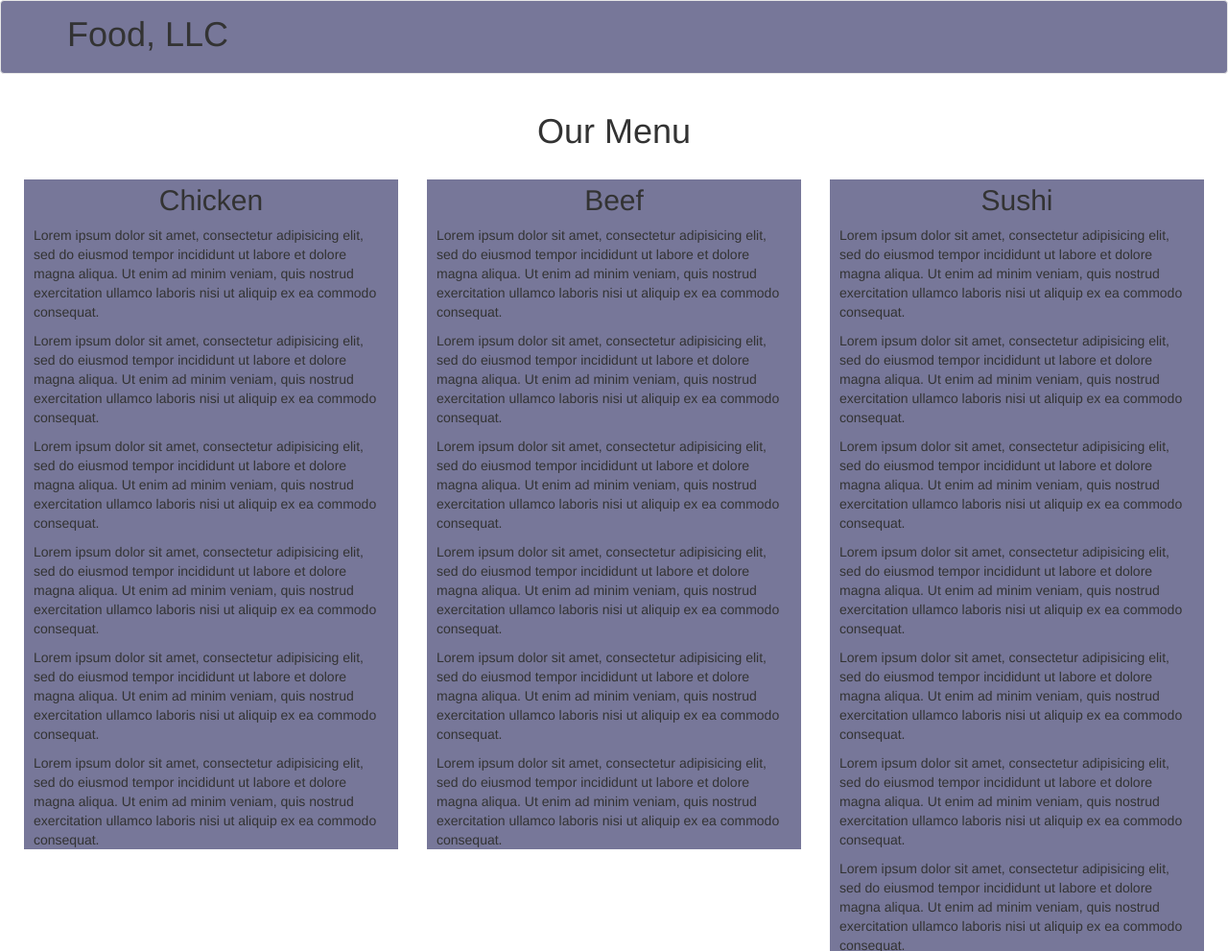
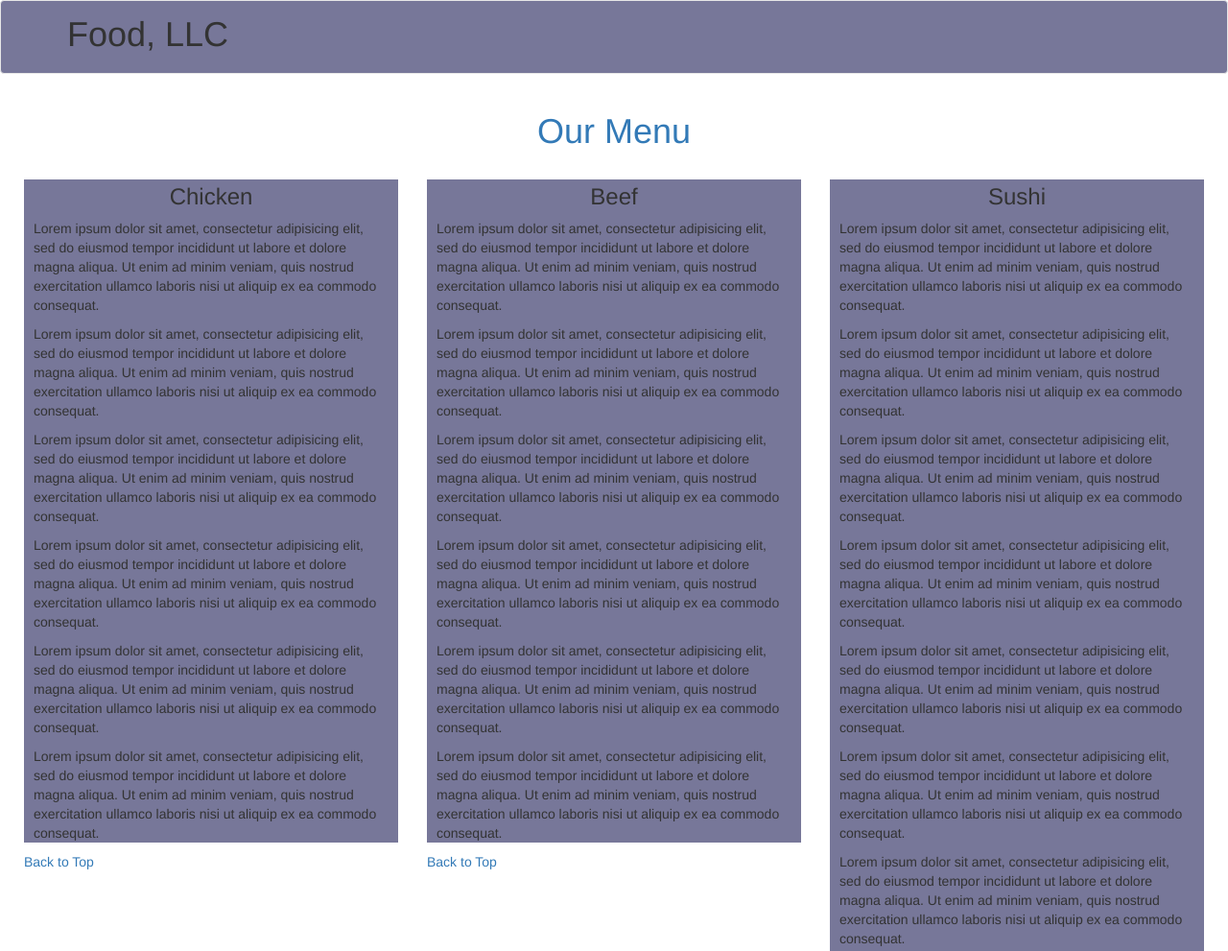
Before and after one commit to kborisov-ignitech/html_css, a plain HTML site: page module3-solution/index.html in a window 1280 px wide. Shown: the top 991 px of the page at 96% size. Drawn offline with Linux system fonts and the light colour scheme.

Commit message:
Module 2 solution (optional)

```diff
--- a/module3-solution/css/style.css
+++ b/module3-solution/css/style.css
@@ -13,10 +13,20 @@
 }
 
 /** MAIN **/
-h2 {
+h3 {
 	text-align: center;
 	padding-top: 5px;
 }
+
+h3 a {
+	color:#333333;
+}
+
+h1 a:hover, h3 a:hover {
+	  text-decoration: none;
+}
+
+
 
 .row{
 	margin: 0 10px 0 10px;
--- a/module3-solution/index.html
+++ b/module3-solution/index.html
@@ -30,24 +30,24 @@
 	<div id="collapsable-nav" class="collapse navbar-collapse">
 	   <ul id="nav-list" class="nav navbar-nav navbar-right visible-xs">
 	    <li>
-	      <a href="#">Chicken</a>
+	      <a href="#chicken">Chicken</a>
 	    </li>
      	<hr>
 	    <li>
-	      <a href="#">Beef</a>
+	      <a href="#beef">Beef</a>
 	    </li>
 	    <hr>
 	    <li>
-	      <a href="#">Sushi</a>
+	      <a href="#sushi">Sushi</a>
 	    </li>
 	  </ul><!-- #nav-list -->
 	</div><!-- .collapse .navbar-collapse -->
 
-	<h1 class="text-center">Our Menu</h1>
+	<h1 class="text-center"><a name="top">Our Menu</a></h1>
 	<div class="row">
-	<div class="col-lg-4 col-md-6 col-sm-12 menuitem">
+	<div class="col-lg-4 col-md-4 col-sm-6 col-xs-12 menuitem">
 		<div class="menu-content">
-			<h2 class="chicken">Chicken</h2>
+			<h3 class="chicken text-center"><a name="chicken">Chicken</a></h3>
 			<p>Lorem ipsum dolor sit amet, consectetur adipisicing elit, sed do eiusmod
 			tempor incididunt ut labore et dolore magna aliqua. Ut enim ad minim veniam,
 			quis nostrud exercitation ullamco laboris nisi ut aliquip ex ea commodo
@@ -73,10 +73,11 @@
 		  	quis nostrud exercitation ullamco laboris nisi ut aliquip ex ea commodo
 		  	consequat.</p>
 		</div>
+		<a href="#top">Back to Top</a>
   	</div>
-	<div class="col-lg-4 col-md-6 col-sm-12 menuitem">
+	<div class="col-lg-4 col-md-4 col-sm-6 col-xs-12 menuitem">
 		<div class="menu-content">
-		  	<h2 class="beef">Beef</h2>
+		  	<h3 class="beef text-center"><a name="beef">Beef</a></h3>
 		  	<p>Lorem ipsum dolor sit amet, consectetur adipisicing elit, sed do eiusmod
 		  	tempor incididunt ut labore et dolore magna aliqua. Ut enim ad minim veniam,
 		  	quis nostrud exercitation ullamco laboris nisi ut aliquip ex ea commodo
@@ -102,10 +103,11 @@
 		  	quis nostrud exercitation ullamco laboris nisi ut aliquip ex ea commodo
 		  	consequat.</p>
 	  	</div>
+	  	<a href="#top">Back to Top</a>
 	</div>
-	<div class="col-lg-4 col-md-12 col-sm-12 menuitem">
+	<div class="col-lg-4 col-md-4 col-sm-12 col-xs-12 menuitem">
 	  	<div class="menu-content">
-		  	<h2 class="sushi">Sushi</h2>
+		  	<h3 class="sushi  text-center"><a name="sushi">Sushi</a></h3>
 		  	<p>Lorem ipsum dolor sit amet, consectetur adipisicing elit, sed do eiusmod
 		  	tempor incididunt ut labore et dolore magna aliqua. Ut enim ad minim veniam,
 		  	quis nostrud exercitation ullamco laboris nisi ut aliquip ex ea commodo
@@ -139,6 +141,7 @@
 		  	quis nostrud exercitation ullamco laboris nisi ut aliquip ex ea commodo
 		  	consequat.</p>
 	  	</div>
+	  	<a href="#top">Back to Top</a>
 	</div>
 	</div>
   <!-- jQuery (Bootstrap JS plugins depend on it) -->
```
